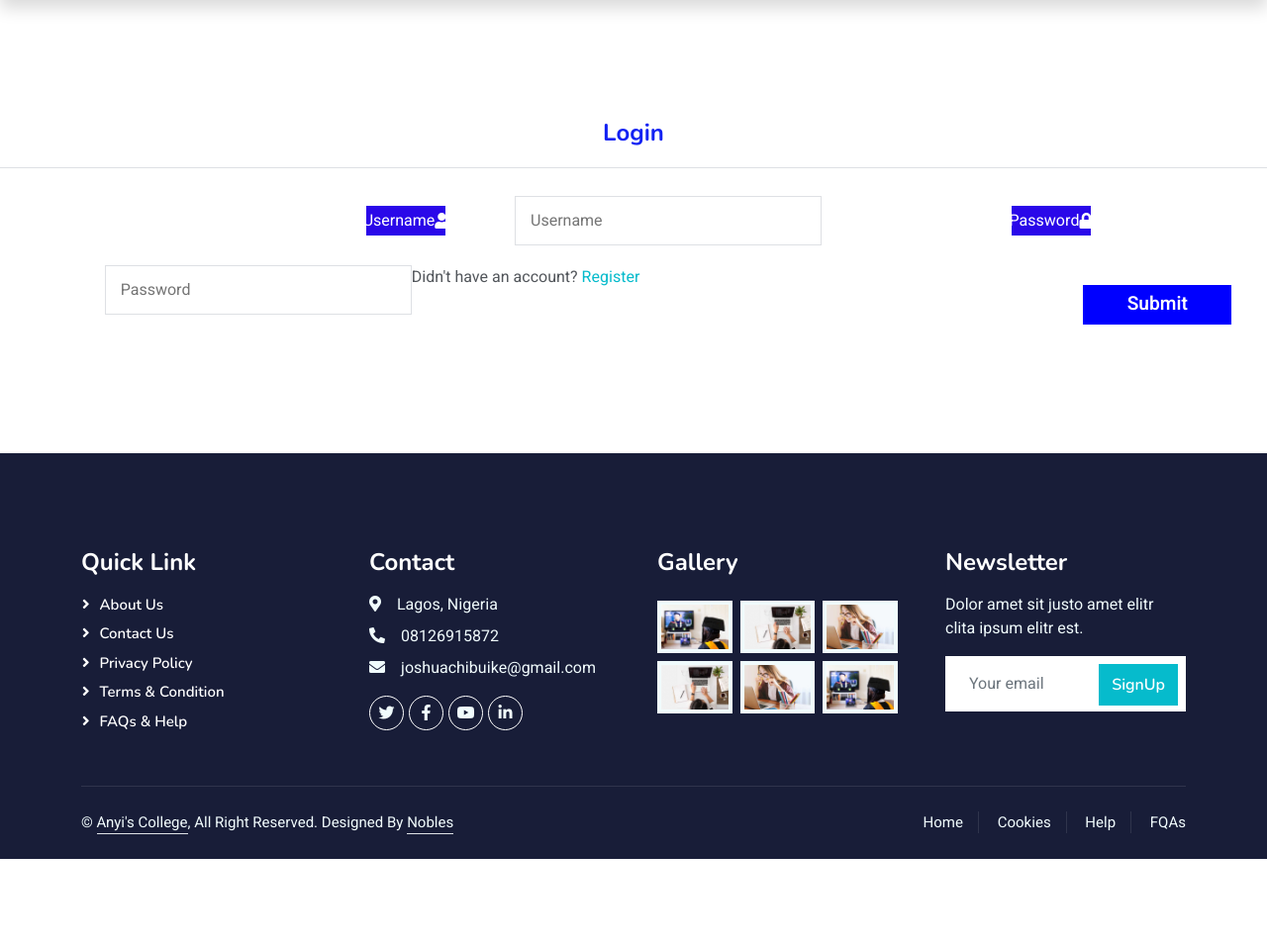
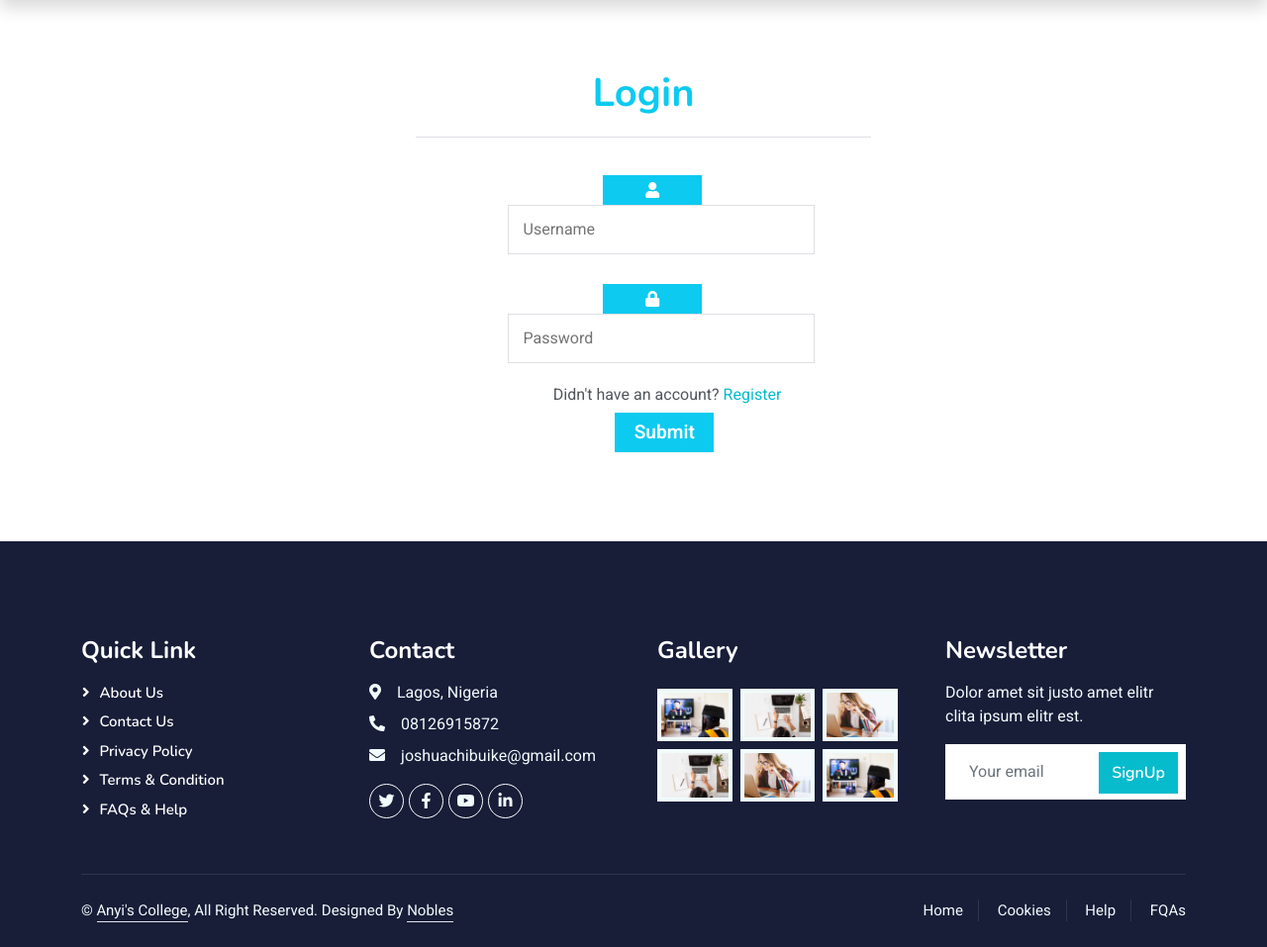
Before and after one commit to NobleJoe123/My-School-Portal, a Flask app: page /login in a window 1280 px wide. Shown: the part 75-1032 px from the top of the page at 99% size. Before the commit the page ends 943 px from the top, so only its background shows below. Run offline with Flask 3, Linux system fonts and the light colour scheme; some libraries are stand-ins or nearby versions.

```diff
--- a/Static/css/main.css
+++ b/Static/css/main.css
@@ -1,3 +1,5 @@
+
+
 /********** Template CSS **********/
 :root {
     --primary: #06BBCC;
@@ -436,21 +438,25 @@
 
 
 
+.login{
+    width: 480px;
+    align-items: center;
+    margin: 50px auto;
 
-.login{
-    margin: 100px auto;
+
 
 }
 
 .login h1{
     text-align: center;
-    color: rgb(19, 34, 243);
-    font-size: 24px;
+    margin-left: 20px;
+    color:#0dcaf0;
+    font-size: 40px;
     padding: 20px 0 20px 0;
     border-bottom: 1px solid #dee0e4;
 }
 
-.login .links{
+/* .login .links{
     display: flex;
     padding: 0 15px;
 }
@@ -465,8 +471,8 @@
 
 .login .links a:hover{
     border-bottom: 3px solid rgb(36, 15, 224);
-    color: rgb(16, 30, 224);
-}
+    color: rgb(16, 30, 224); */
+
 
 .login form{
     display: flex;
@@ -476,21 +482,21 @@
 }
 
 .login form label{
-    margin-left: 15%;
+    margin-left: 8%;
     margin-top: 10px;
     display: flex;
     justify-content: center;
     align-items: center;
-    width: 80px;
+    width: 100px;
     height: 30px;
-    background-color: rgb(42, 8, 233);
+    background-color: #0dcaf0;
     color: #ffffff;
 }
 
 .login form input[type="password"],
 .login form input[type="text"],
 .login form input[type="email"]{
-    margin-left: 70px;
+    margin-left: 55px;
     width: 310px;
     height: 50px;
     border: 1px solid #dee0e4;
@@ -498,21 +504,21 @@
     padding: 0 15px;
 }
 .login form button{
-    width: 150px;
+    width: 100px;
     height: 40px;
-    background-color: blue;
+    background-color: #0dcaf0;
     color: white;
-    margin-top: 20px;
-    margin-bottom: 30px;
+    margin-top: 30px;
+    margin-bottom: 40px;
     border: 0;
     cursor: pointer;
     font-weight: bold;
     font-size: larger;
-    margin-left: 35%;
+    margin-left: -35%;
     transition: background-color 0.2s;
 
 }
 .login form button:hover{
-    background-color: brown;
+    box-shadow: 0 0 9px 0 rgba(0, 0, 0, 0.3);
     transition: background-color 0.2s;
 }
--- a/app.py
+++ b/app.py
@@ -1,19 +1,58 @@
-from flask import Flask, render_template
+from flask import Flask, render_template, redirect, request, url_for, session
+from flask_mysqldb import MySQL
+import MySQLdb.cursors
+
 
 
 
 app = Flask(__name__)
 
+app.secret_key = 'key'
 
+
+app.config['MYSQL_HOST'] = 'localhost'
+app.config['MYSQL_USER'] = 'pluna'
+app.config['MYSQL_PASSWORD'] = ''
+app.config['MYSQL_DB'] = 'Portal'
+
+
+mysql = MySQL(app)
 
 @app.route("/")
 def index():
     return render_template('index.html')
 
 
-@app.route("/login")
+
+
+# @app.route('/shop', methods=['GET', 'POST'])
+# def shop():
+#     if request.method == 'POST':
+#         return redirect(url_for('shop'))
+#     return render_template('shop.html')@app.route('/log', methods=['GET', 'POST'])
+
+
+
+@app.route('/login', methods=['GET', 'POST'])
 def login():
-    return render_template('login.html')
+    msg = ''
+    if request.method == 'POST' and 'Username' in request.form and 'Password' in request.form:
+        Username = request.form['Username']
+        Password = request.form['Password']
+        cursor = mysql.connection.cursor(MySQLdb.cursors.DictCursor)
+        cursor.execute('SELECT * FROM register WHERE Username = % s AND Password = % s', (Username, Password, ))
+        account = cursor.fetchone()
+        if account:
+            session['loggedin'] = True
+            session['Id'] = account['id']
+            session['Username'] = account['Username']
+            msg = 'Logged in successfully !'
+            return render_template('main.html', msg = 'Username')
+        else:
+            msg = 'Incorrect username / password !'
+    return render_template('login.html', msg = msg)
+
+
 
 
 
--- a/templates/login.html
+++ b/templates/login.html
@@ -47,11 +47,11 @@
     <div class="login">
         <h1>Login</h1>
         <form action="{{ url_for('login') }}" method="post" autocomplete="off">
-            <label for="username">Username
+            <label for="username">
                 <i class="fa fa-user"></i>
             </label>
             <input type="text" name="username" placeholder="Username" id="username" required>
-            <label for="password">Password
+            <label for="password">
                 <i class="fa fa-lock"></i>
             </label>
             <input type="password" name="password" placeholder="Password" id="password" required>
```
Also changed, not shown: templates/404.html (+10 -10 lines), templates/index.html (+7 -7 lines), LICENSE.txt.
